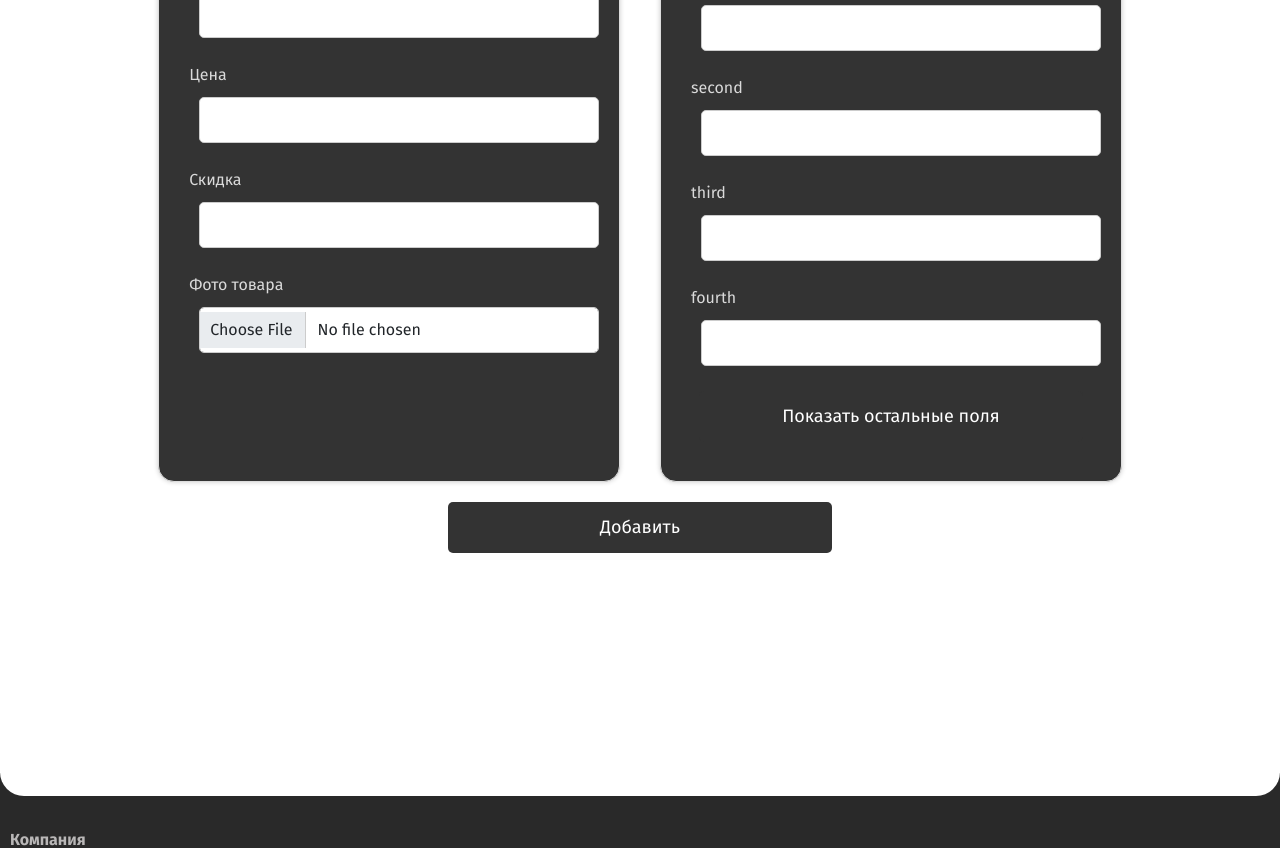
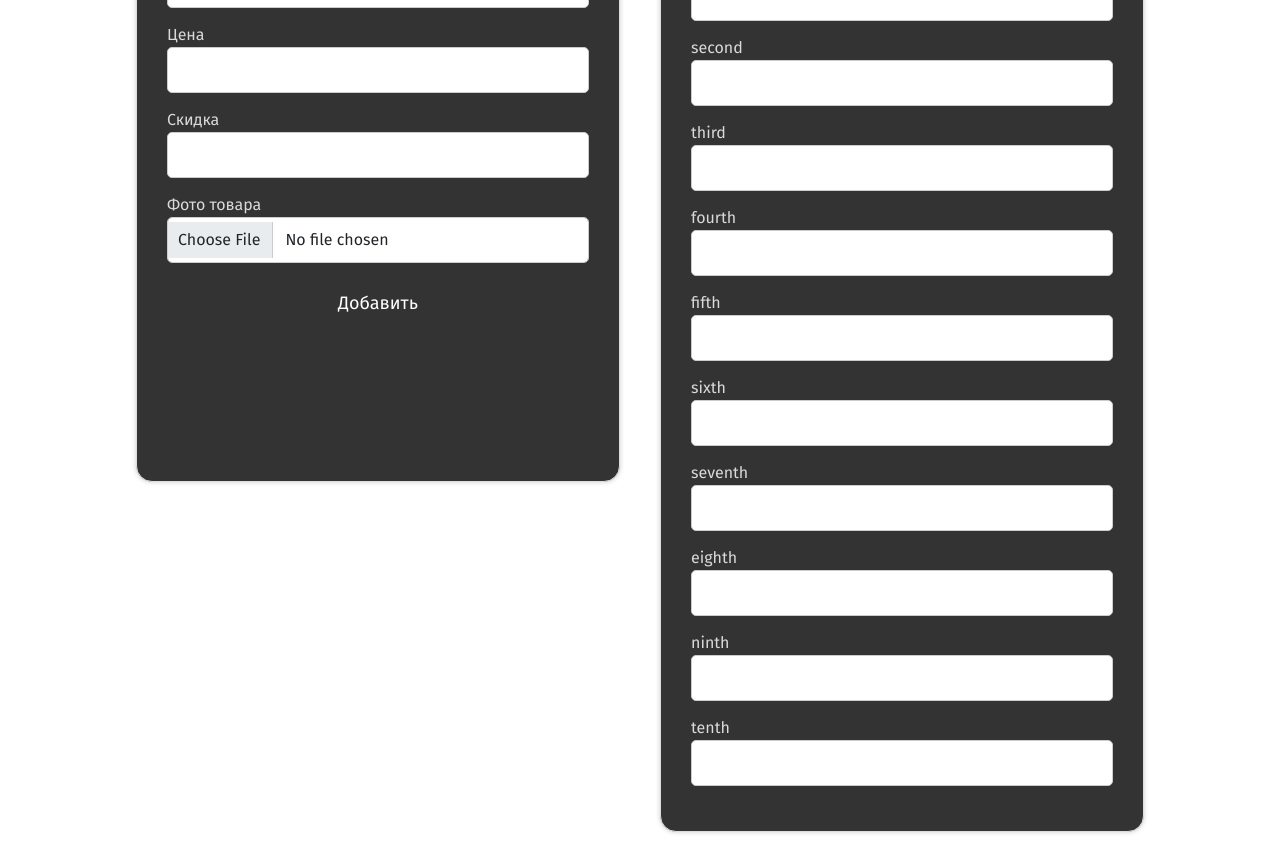
Before and after one commit to whydigo/electronics_frontend, a React (Create React App) app: page /admin/products/63caaf6db2f72ed28aa640f6 in a window 1280 px wide. Shown: the part 560-1408 px from the top of the page. Built offline with nearby package versions, Linux system fonts and the light colour scheme; no server answers.

Commit message:
подправлены роуты в app

```diff
--- a/src/App.js
+++ b/src/App.js
@@ -1,28 +1,20 @@
+import React, { useState } from "react";
 import { Routes, Route, Navigate } from "react-router-dom";
-import { useState } from "react";
 import "bootstrap/dist/css/bootstrap.min.css";
-import SignIn from "./components/Authorization/SignIn";
-import SignUp from "./components/Authorization/SignUp";
 import Header from "./components/Header/Header";
 import Footer from "./components/Footer/Footer";
-import Profile from "./components/Profile/Profile";
-import ServiceSaleRule from "./components/Services/ServicesItems/ServiceSaleRule";
-import ServiceLocation from "./components/Services/ServicesItems/ServiceLocation";
-import ServiceReturn from "./components/Services/ServicesItems/ServiceReturn";
-import ServiceRefund from "./components/Services/ServicesItems/ServiceRefund";
-import ServiceOrder from "./components/Services/ServicesItems/ServiceOrder";
-import Payment from "./components/Services/ServicesItems/Payment";
-import RulesUse from "./components/Services/ServicesItems/RulesUse";
+import Menu from "./components/Header/Menu";
+import MainPage from "./Pages/MainPage";
 import AboutUs from "./components/Services/ServicesItems/AboutUs";
 import Requisites from "./components/Services/ServicesItems/Requisites";
-import Menu from "./components/Header/Menu";
-import Products from "./components/Product/Products";
-import MainPage from "./Pages/MainPage";
 import Contacts from "./components/Services/ServicesItems/Contacts";
 import PostProducts from "./components/Admin/PostProducts/PostProducts";
-import ProductById from "./components/Product/ProductById";
-import Basket from "./components/Basket/Basket";
-import CreditCard from "./components/Basket/CreditCard";
+import SignUp from "./components/Authorization/SignUp";
+import SignIn from "./components/Authorization/SignIn";
+import ProfilePage from "./Pages/ProfilePage";
+import CartPage from "./Pages/CartPage";
+import ProductPage from "./Pages/ProductPage";
+import ProductsPage from "./Pages/ProductsPage";
 
 function App() {
   const [text, setText] = useState("");
@@ -40,69 +32,27 @@ function App() {
       />
       <Menu setOpenModal={setOpenModal} openModal={openModal} />
       <Routes>
-        <Route path="/creditcard" element={<CreditCard />} />
-        {/* ------------------------Категории------------------------ */}
-        <Route path="/category/:id" element={<Products text={text} />} />
-
-        {/* ------------------------Авторизация------------------------ */}
-
-        {token ? (
-          <Route path="/register" element={<Navigate to="/" />} />
-        ) : (
-          <Route path="/register" element={<SignUp />} />
-        )}
-        {token ? (
-          <Route path="/login" element={<Navigate to="/" />} />
-        ) : (
-          <Route path="/login" element={<SignIn />} />
-        )}
-
-        {/* ------------------------Сервисы------------------------ */}
-        <Route
-          path="/services"
-          element={<Navigate to="/services/kak-sdelat-zakaz" />}
-        />
         <Route path="/" element={<MainPage text={text} />} />
-
-        <Route
-          path="/services"
-          element={<Navigate to="/services/kak-sdelat-zakaz" />}
-        />
-        <Route
-          path="/services/pravila-prodazhi"
-          element={<ServiceSaleRule />}
-        />
-        <Route path="/services/location" element={<ServiceLocation />} />
-        <Route path="/services/vozvrat-tovara" element={<ServiceReturn />} />
-        <Route
-          path="/services/vozvrat-denezhnyh-sredstv"
-          element={<ServiceRefund />}
-        />
-        <Route path="/services/kak-sdelat-zakaz" element={<ServiceOrder />} />
-        <Route path="/services/sposob-oplati" element={<Payment />} />
-        <Route
-          path="/services/pravila-polzovaniya-torgovoy-ploshchadkoy"
-          element={<RulesUse />}
-        />
+        <Route path="/category/:id" element={<ProductsPage text={text} />} />
         <Route path="/services/about-us" element={<AboutUs />} />
         <Route path="/services/rekvizity" element={<Requisites />} />
         <Route path="/services/contacts" element={<Contacts />} />
-
-        {/* ------------------------Карты------------------------ */}
-        <Route path="/product/:id" element={<ProductById />} />
-
-        {/* ------------------------Админ------------------------ */}
+        <Route path="/product/:id" element={<ProductPage />} />
         <Route path="/admin/products/:id" element={<PostProducts />} />
-
         {token ? (
-          <Route path="/profile" element={<Profile />} />
+          <>
+            <Route path="/register" element={<Navigate to="/" />} />
+            <Route path="/login" element={<Navigate to="/" />} />
+            <Route path="/profile" element={<ProfilePage />} />
+            <Route path="/basket" element={<CartPage />} />
+          </>
         ) : (
-          <Route path="/profile" element={<Navigate to="/" />} />
-        )}
-        {token ? (
-          <Route path="/basket" element={<Basket />} />
-        ) : (
-          <Route path="/basket" element={<Navigate to="/" />} />
+          <>
+            <Route path="/register" element={<SignUp />} />
+            <Route path="/login" element={<SignIn />} />
+            <Route path="/profile" element={<Navigate to="/" />} />
+            <Route path="/basket" element={<Navigate to="/" />} />
+          </>
         )}
       </Routes>
       <Footer />
--- /dev/null
+++ b/src/Pages/CartPage.jsx
@@ -0,0 +1,8 @@
+import React from "react";
+import Basket from "../components/Basket/Basket";
+
+const CartPage = () => {
+  return <Basket />;
+};
+
+export default CartPage;
--- a/src/Pages/ProductPage.jsx
+++ b/src/Pages/ProductPage.jsx
@@ -1,12 +1,8 @@
 import React from "react";
-import { ProductById } from "../components/Product/ProductById";
+import ProductById from "../components/Product/ProductById";
 
 const ProductPage = () => {
-  return (
-    <div>
-      <ProductById />
-    </div>
-  );
+  return <ProductById />;
 };
 
 export default ProductPage;
--- a/src/Pages/ProductsPage.jsx
+++ b/src/Pages/ProductsPage.jsx
@@ -1,12 +1,8 @@
 import React from "react";
-import { Products } from "../components/Product/Products";
+import Products from "../components/Product/Products";
 
-const ProductsPage = () => {
-  return (
-    <div>
-      <Products />
-    </div>
-  );
+const ProductsPage = ({ text }) => {
+  return <Products text={text} />;
 };
 
 export default ProductsPage;
--- /dev/null
+++ b/src/Pages/ProfilePage.jsx
@@ -0,0 +1,8 @@
+import React from "react";
+import Profile from "../components/Profile/Profile";
+
+const ProfilePage = () => {
+  return <Profile />;
+};
+
+export default ProfilePage;
--- a/src/components/Admin/PostProducts/PostProducts.jsx
+++ b/src/components/Admin/PostProducts/PostProducts.jsx
@@ -1,83 +1,66 @@
-import React, { useEffect, useState } from "react";
+import React, { useEffect } from "react";
 import PostNavigation from "../PostNavigation";
 import { useDispatch, useSelector } from "react-redux";
 import { postProduct } from "../../../features/ProductSlice";
 import { fetchCategories } from "../../../features/CategoriesSlice";
 import { useParams } from "react-router-dom";
+import { useState } from "react";
 import "../../../styles/admin.css";
 
 const PostProduct = () => {
+  const [img, setImg] = useState(null);
+  const [name, setName] = useState("");
+  const [description, setDescription] = useState("");
+  const [price, setPrice] = useState("");
+  const [discount, setDiscount] = useState("");
+  const [info0, setInfo0] = useState("");
+  const [info1, setInfo1] = useState("");
+  const [info2, setInfo2] = useState("");
+  const [info3, setInfo3] = useState("");
+  const [info4, setInfo4] = useState("");
+  const [info5, setInfo5] = useState("");
+  const [info6, setInfo6] = useState("");
+  const [info7, setInfo7] = useState("");
+  const [info8, setInfo8] = useState("");
+  const [info9, setInfo9] = useState("");
   const { id } = useParams();
-  const dispatch = useDispatch();
+
   const categories = useSelector((state) => state.categoryReducer.categories);
   const filteredCategories = categories.filter((i) => i._id === id);
-
-  // Состояние для формы
-  const [formData, setFormData] = useState({
-    img: null,
-    name: "",
-    description: "",
-    price: "",
-    discount: "",
-  });
-
-  // Состояние для характеристик
-  const [characteristics, setCharacteristics] = useState([
-    { name: "first", value: "" },
-    { name: "second", value: "" },
-    { name: "third", value: "" },
-    { name: "fourth", value: "" },
-    { name: "fifth", value: "" },
-    { name: "sixth", value: "" },
-    { name: "seventh", value: "" },
-    { name: "eighth", value: "" },
-    { name: "ninth", value: "" },
-    { name: "tenth", value: "" },
-  ]);
-
-  // Состояние для отображения остальных характеристик
-  const [showMoreCharacteristics, setShowMoreCharacteristics] = useState(false);
-
-  const handleInputChange = (e) => {
-    const { name, value } = e.target;
-    setFormData({
-      ...formData,
-      [name]: value,
-    });
-  };
-
-  const handleCharacteristicChange = (name, value) => {
-    const updatedCharacteristics = characteristics.map((char) => {
-      if (char.name === name) {
-        return { ...char, value };
-      }
-      return char;
-    });
-    setCharacteristics(updatedCharacteristics);
-  };
-
-  const handleShowMoreCharacteristics = () => {
-    setShowMoreCharacteristics(!showMoreCharacteristics);
-  };
+  const dispatch = useDispatch();
 
   const handlePostProduct = () => {
     dispatch(
       postProduct({
-        ...formData,
-        img: formData.img,
+        name,
+        description,
+        price,
+        discount,
+        info0,
+        info1,
+        info2,
+        info3,
+        info4,
+        info5,
+        info6,
+        info7,
+        info8,
+        info9,
+        img,
         category: id,
-        characteristics,
       })
     );
   };
 
   useEffect(() => {
     dispatch(fetchCategories());
-  }, [dispatch, id]);
+  }, [dispatch]);
 
   return (
     <div className="post-products__container">
-      <PostNavigation />
+      <div className="post-products__header">
+        <PostNavigation />
+      </div>
       <div className="post-products__main">
         <div className="post-products__left">
           <div className="post-products__title">
@@ -89,36 +72,32 @@ const PostProduct = () => {
             <div className="post-products__item">
               Название
               <input
-                onChange={handleInputChange}
-                value={formData.name}
-                name="name"
+                onChange={(e) => setName(e.target.value)}
+                value={name}
                 type="text"
               />
             </div>
             <div className="post-products__item">
               Описание
               <input
-                onChange={handleInputChange}
-                value={formData.description}
-                name="description"
+                onChange={(e) => setDescription(e.target.value)}
+                value={description}
                 type="text"
               />
             </div>
             <div className="post-products__item">
               Цена
               <input
-                onChange={handleInputChange}
-                value={formData.price}
-                name="price"
+                onChange={(e) => setPrice(e.target.value)}
+                value={price}
                 type="text"
               />
             </div>
             <div className="post-products__item">
               Скидка
               <input
-                onChange={handleInputChange}
-                value={formData.discount}
-                name="discount"
+                onChange={(e) => setDiscount(e.target.value)}
+                value={discount}
                 type="text"
               />
             </div>
@@ -129,47 +108,105 @@ const PostProduct = () => {
                 type="file"
                 onChange={(e) => {
                   const file = e.target.files[0];
-                  setFormData({ ...formData, img: file });
+                  setImg(file);
                 }}
               />
             </div>
+            <button className="post-products__btn" onClick={handlePostProduct}>
+              Добавить
+            </button>
           </div>
         </div>
         <div className="post-products__right">
           <h4>Характеристики</h4>
           <p className="primer">
             <span className="primer_att">
-              Отделяйте наименование характеристики от ее значения - дефизом
+              ! Отделяйте наименование характеристики от ее значения - дефисом
             </span>{" "}
-            <br /> Пример: "Тип экрана - Amoled"
+            <br /> Пример: 'Тип экрана - Amoled'
           </p>
-          {characteristics
-            .slice(0, showMoreCharacteristics ? undefined : 4)
-            .map((char) => (
-              <div className="post-products__item" key={char.name}>
-                {char.name}
-                <input
-                  onChange={(e) =>
-                    handleCharacteristicChange(char.name, e.target.value)
-                  }
-                  value={char.value}
-                  type="text"
-                />
-              </div>
-            ))}
-          <button
-            className="post-products__btn"
-            onClick={handleShowMoreCharacteristics}
-          >
-            {showMoreCharacteristics
-              ? "Скрыть поля"
-              : "Показать остальные поля"}
-          </button>
+          <div className="post-products__item">
+            first
+            <input
+              onChange={(e) => setInfo0(e.target.value)}
+              value={info0.characteristic}
+              type="text"
+            />
+          </div>
+          <div className="post-products__item">
+            second
+            <input
+              onChange={(e) => setInfo1(e.target.value)}
+              value={info1}
+              type="text"
+            />
+          </div>
+          <div className="post-products__item">
+            third
+            <input
+              onChange={(e) => setInfo2(e.target.value)}
+              value={info2}
+              type="text"
+            />
+          </div>
+          <div className="post-products__item">
+            fourth
+            <input
+              onChange={(e) => setInfo3(e.target.value)}
+              value={info3}
+              type="text"
+            />
+          </div>
+          <div className="post-products__item">
+            fifth
+            <input
+              onChange={(e) => setInfo4(e.target.value)}
+              value={info4}
+              type="text"
+            />
+          </div>
+          <div className="post-products__item">
+            sixth
+            <input
+              onChange={(e) => setInfo5(e.target.value)}
+              value={info5}
+              type="text"
+            />
+          </div>
+          <div className="post-products__item">
+            seventh
+            <input
+              onChange={(e) => setInfo6(e.target.value)}
+              value={info6}
+              type="text"
+            />
+          </div>
+          <div className="post-products__item">
+            eighth
+            <input
+              onChange={(e) => setInfo7(e.target.value)}
+              value={info7}
+              type="text"
+            />
+          </div>
+          <div className="post-products__item">
+            ninth
+            <input
+              onChange={(e) => setInfo8(e.target.value)}
+              value={info8}
+              type="text"
+            />
+          </div>
+          <div className="post-products__item">
+            tenth
+            <input
+              onChange={(e) => setInfo9(e.target.value)}
+              value={info9}
+              type="text"
+            />
+          </div>
         </div>
       </div>
-      <button className="post-products__btn" onClick={handlePostProduct}>
-        Добавить
-      </button>
     </div>
   );
 };
--- a/src/components/Basket/CreditCard.jsx
+++ b/src/components/Basket/CreditCard.jsx
@@ -49,7 +49,6 @@ export default class App extends React.Component {
 
   handleSubmit = e => {
     e.preventDefault();
-    const { issuer } = this.state;
     const formData = [...e.target.elements]
       .filter(d => d.name)
       .reduce((acc, d) => {
--- a/src/components/Header/Menu.jsx
+++ b/src/components/Header/Menu.jsx
@@ -25,7 +25,10 @@ function Menu({ setOpenModal, openModal = [] }) {
         <div className="m-overlay" onClick={handleOverlayClick}>
           <div className="m-drawer">
             <div className="m-btn-close">
-              <button className="m-removeBtn"  onClick={() => setOpenModal(false)}>
+              <button
+                className="m-removeBtn"
+                onClick={() => setOpenModal(false)}
+              >
                 &times;
               </button>
             </div>
--- a/src/components/Product/ProductById.jsx
+++ b/src/components/Product/ProductById.jsx
@@ -98,13 +98,16 @@ const ProductById = () => {
                       </div>
                       <div className="productById_description">
                         <div className="productById_title">О товаре</div>
-                        {[0, 1, 2, 3, 4, 5, 6, 7, 8, 9].map((index) => (
-                          <Characteristics
-                            key={index}
-                            label={item[`info_${index}`]?.split("-")[0]}
-                            value={item[`info_${index}`]}
-                          />
-                        ))}
+                        {[0, 1, 2, 3, 4, 5, 6, 7, 8, 9].map(
+                          (index) =>
+                            item[`info_${index}`] && (
+                              <Characteristics
+                                key={index}
+                                label={item[`info_${index}`]?.split("-")[0]}
+                                value={item[`info_${index}`]}
+                              />
+                            )
+                        )}
                       </div>
                     </div>
                     <div className="prdct-l">
--- a/src/features/ProductSlice.js
+++ b/src/features/ProductSlice.js
@@ -48,8 +48,6 @@ export const postProduct = createAsyncThunk(
     formData.append("price", data.price);
     formData.append("discount", data.discount);
     formData.append("info_0", data.info0);
-    // formData.append("info_0", data.info0.title, data.info0.characteristic)
-    // formData.append("info0", {title: data.info0.title, characteristic:  data.info0.characteristic })
     formData.append("info_1", data.info1);
     formData.append("info_2", data.info2);
     formData.append("info_3", data.info3);
@@ -67,6 +65,7 @@ export const postProduct = createAsyncThunk(
         body: formData,
       });
       const result = await res.json();
+      console.log(result, 'result');
       return thunkAPI.fulfillWithValue(result);
     } catch (err) {
       return thunkAPI.rejectWithValue(err);
```
Also changed, not shown: src/styles/menu.css (line endings or trailing spaces).
